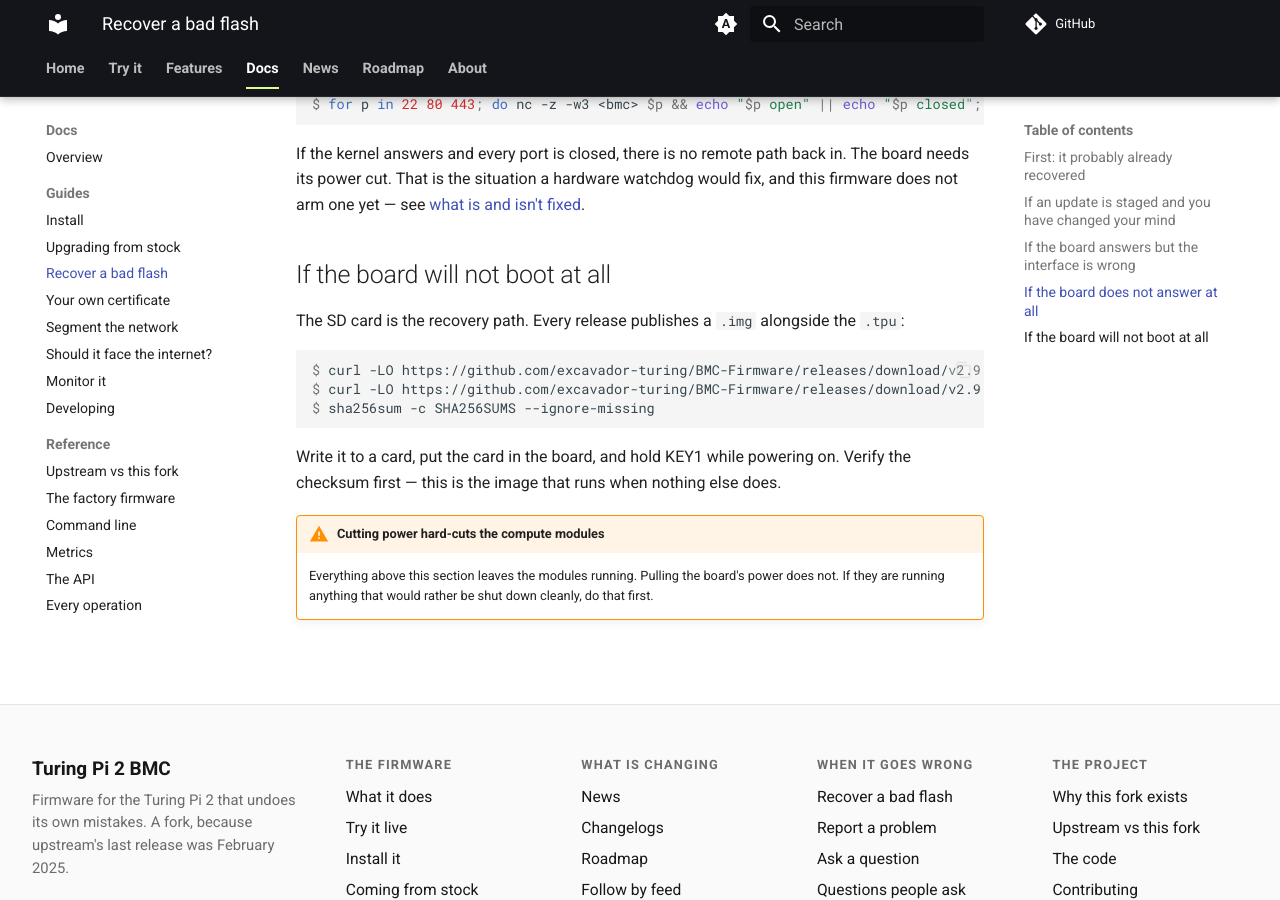
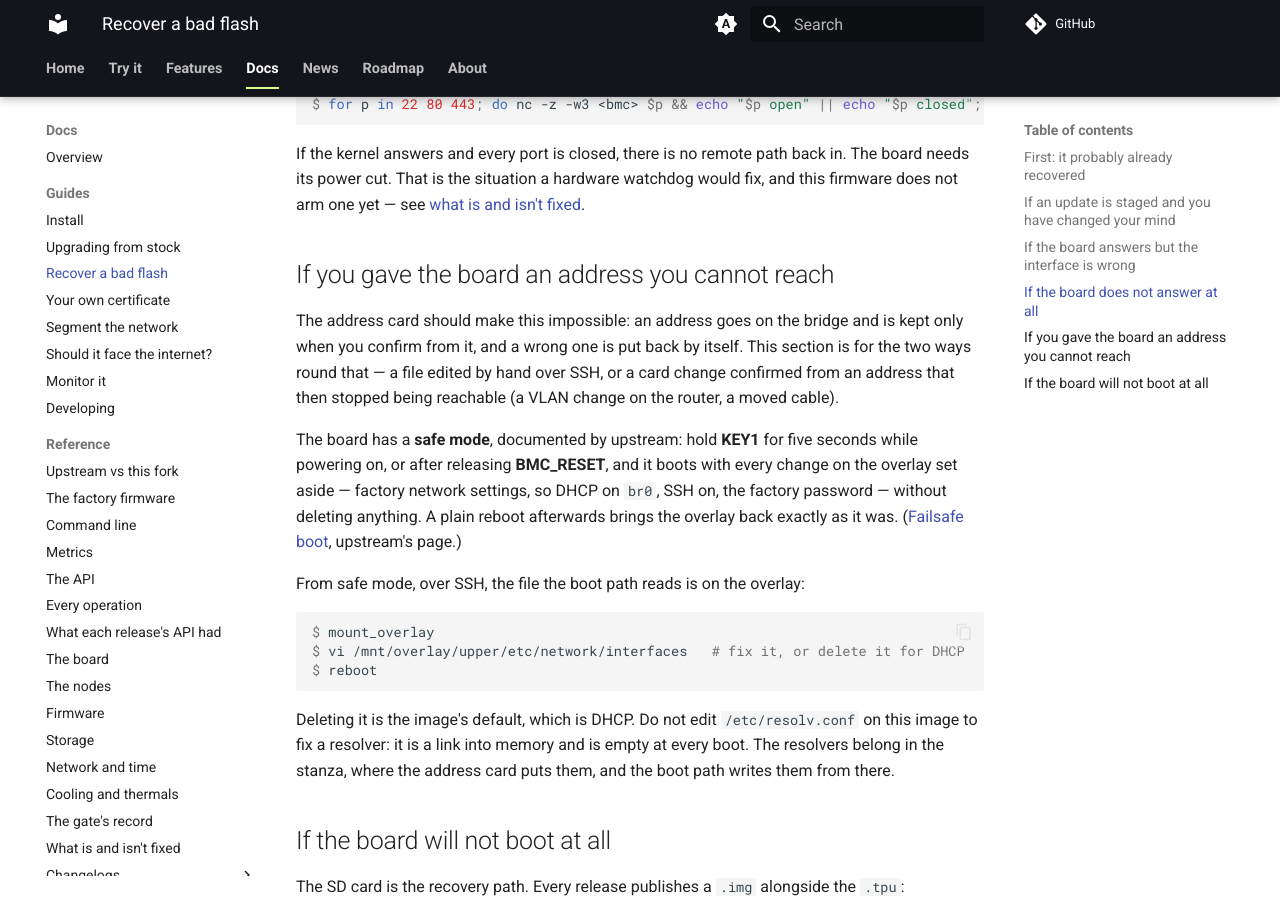
Before and after one commit to excavador-turing/www, an MkDocs documentation site: the page built from docs/guides/recover-a-bad-flash.md, in a window 1280 px wide and 900 px high, scrolled down 1636 px. Built offline with MkDocs 1.6.1 and Material for MkDocs 9.7.7, drawn with Linux system fonts in a browser that asks for light colours; comment, search, counter and statistics services are not loaded.

Commit message:
what survives a reboot, and what to do when you strand the board
Three pages, one report. The reader whose static address lost its
resolvers at every reboot found the workaround himself (a real file in
the overlay, shadowing the tmpfs link) and pasted upstream's safe-mode
procedure into the thread; both belonged on the site.

  * FAQ: the "not synchronised" answer gains the case that was fine until
    a reboot -- resolv.conf lives in memory, the stanza rebuilds it, and
    v2.35.0's stanza could not.
  * The network guide's address section gains "What survives a reboot,
    and how": two files, two lives.
  * The recovery guide gains "If you gave the board an address you cannot
    reach": safe mode (KEY1 for five seconds, upstream's page linked),
    the overlay file, and why resolv.conf is the wrong file to edit.
  * The v2.36.0 news entry.

Waits for firmware v2.36.0; the pages say "since v2.36.0".

Co-Authored-By: Claude Fable 5.1 <noreply@anthropic.com>

````diff
--- a/docs/faq.md
+++ b/docs/faq.md
@@ -76,6 +76,17 @@ card says so; chrony will not take time from it. The pool the image ships
 with is a name too, so a board with no resolver has no source at all — which
 is how "not synchronised" looked before the card could say why.
 
+**If it was fine until a reboot**, and the address is static: on this image
+`/etc/resolv.conf` is a link into a memory filesystem and starts empty at
+every boot; the address card's stanza rebuilds it as the bridge comes up.
+Firmware **v2.35.0** wrote that stanza with a `#` in it, which the board's
+`ifup` reads as a comment, so the rebuild failed silently at every boot and
+the resolvers were gone by the time you looked — reported from a 2.4 board
+on 2026-09-22. **v2.36.0** fixes the stanza and repairs a board that
+v2.35.0 already wrote, the first time its daemon starts. If you wrote a
+`resolv.conf` into the overlay by hand to get past it, it does no harm and
+is no longer needed.
+
 ## How much of this is written by a machine?
 
 Some of it, and the parts that matter are read line by line — the API, the
--- a/docs/guides/recover-a-bad-flash.md
+++ b/docs/guides/recover-a-bad-flash.md
@@ -85,6 +85,35 @@ in. The board needs its power cut. That is the situation a hardware watchdog
 would fix, and this firmware does not arm one yet — see
 [what is and isn't fixed](../reference/known-faults.md).
 
+## If you gave the board an address you cannot reach
+
+The address card should make this impossible: an address goes on the bridge
+and is kept only when you confirm from it, and a wrong one is put back by
+itself. This section is for the two ways round that — a file edited by hand
+over SSH, or a card change confirmed from an address that then stopped being
+reachable (a VLAN change on the router, a moved cable).
+
+The board has a **safe mode**, documented by upstream: hold **KEY1** for five
+seconds while powering on, or after releasing **BMC_RESET**, and it boots
+with every change on the overlay set aside — factory network settings, so
+DHCP on `br0`, SSH on, the factory password — without deleting anything. A
+plain reboot afterwards brings the overlay back exactly as it was.
+([Failsafe boot](https://docs.turingpi.com/docs/turing-pi2-bmc-failsafe-boot),
+upstream's page.)
+
+From safe mode, over SSH, the file the boot path reads is on the overlay:
+
+```console
+$ mount_overlay
+$ vi /mnt/overlay/upper/etc/network/interfaces   # fix it, or delete it for DHCP
+$ reboot
+```
+
+Deleting it is the image's default, which is DHCP. Do not edit
+`/etc/resolv.conf` on this image to fix a resolver: it is a link into memory
+and is empty at every boot. The resolvers belong in the stanza, where the
+address card puts them, and the boot path writes them from there.
+
 ## If the board will not boot at all
 
 The SD card is the recovery path. Every release publishes a `.img` alongside
````
Also changed, not shown: docs/data/news-editorial.yaml (+12 -0 lines), docs/guides/segment-the-network.md (+22 -0 lines).
